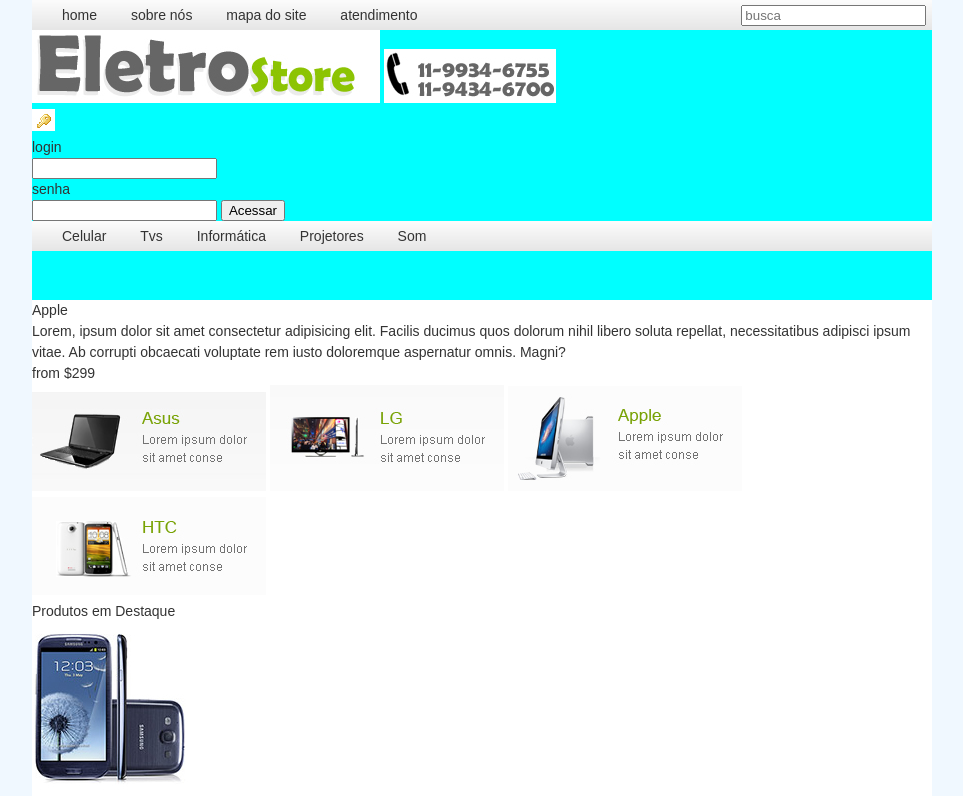
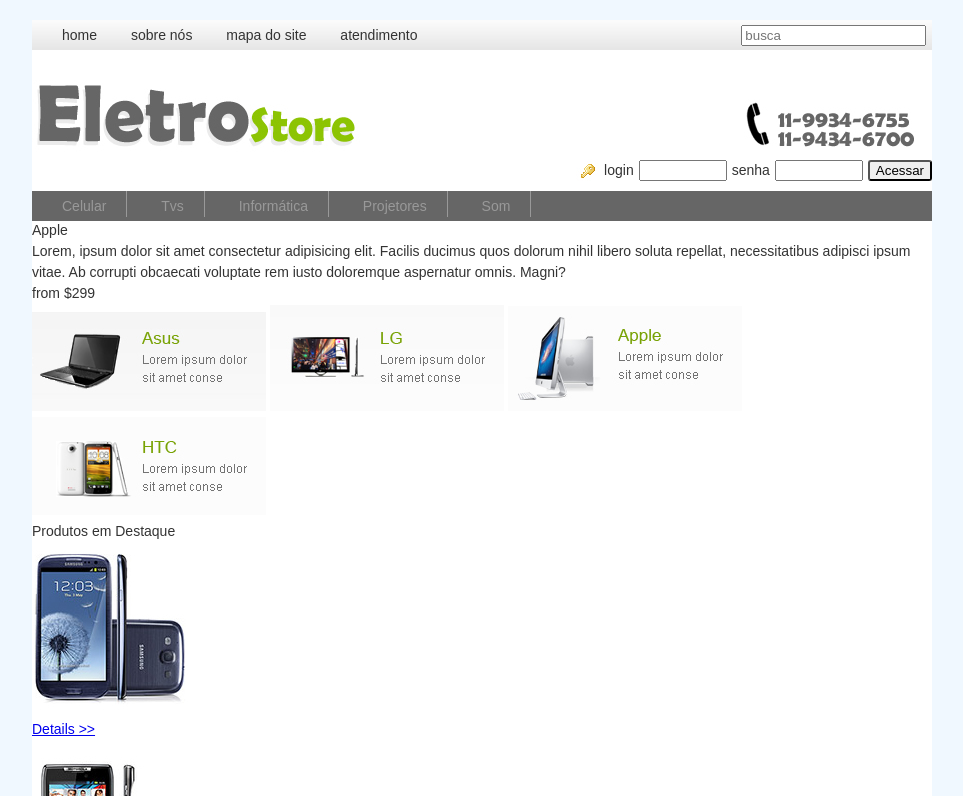
Before and after one commit to RodrigoBatis/EletroStore, a plain HTML site: page index.html in a window 1280 px wide. Shown: the top 796 px of the page, without its empty margins (158-1121 px from the left). Drawn offline with Linux system fonts and the light colour scheme.

Commit message:
Header feito

```diff
--- a/css/style.css
+++ b/css/style.css
@@ -9,21 +9,30 @@
 #container{
    width: 900px;
    margin: 0 auto;
-   background-color: #fff;
+   background-color: rgb(255, 255, 255);
 }
 
 header{
    width: 100%;
-   height: 300px;
-   background-color: aqua;
+   height: 200px;
 }
 
 .menu{
-   background-image: url(../img/fundoMenu.jpg);
-
    width: 100%;
    height: 30px;
-   background-color: antiquewhite;
+}
+
+.menuCima{
+   background-image: url(../img/fundoMenu.jpg);
+   margin-top: 20px;
+}
+
+#logo{
+   margin-top: 30px;
+}
+
+#telefone{
+   margin-left: 360px;
 }
 
 ul input{
@@ -35,3 +44,33 @@
    padding-left: 30px;
    padding-top: 5px;
 }
+
+.login{
+   display: flex;
+   background-color: #fff;
+   align-items: center;
+   justify-content: flex-end;
+   margin-bottom: 10px;
+}
+
+.login img, h4, input{
+   margin-right: 5px;
+}
+
+.login input{
+   width: 80px;
+}
+
+.login button{
+   border-radius: 3px;
+}
+
+.menu_preto{
+   background-color: rgb(102, 102, 102);
+   color: rgb(153, 153, 153);
+}
+
+.menu_preto ul li{
+   padding-right: 20px;
+   border-right: 1px solid rgb(153, 153, 153);
+}
--- a/index.html
+++ b/index.html
@@ -13,7 +13,7 @@
    <div id="container">
 
       <header>
-         <nav class="menu ">
+         <nav class="menu menuCima">
             <ul>
                <li>home</li>
                <li>sobre nós</li>
@@ -22,8 +22,8 @@
                <input type="text" placeholder="busca">
             </ul>
          </nav>
-         <img src="img/logo.jpg" alt="">
-         <img src="img/fone.jpg" alt="">
+         <img src="img/logo.jpg" alt="" id="logo">
+         <img src="img/fone.jpg" alt="" id="telefone">
          <div class="login">
             <img src="img/login.jpg" alt="">
             <h4>login</h4>
```
